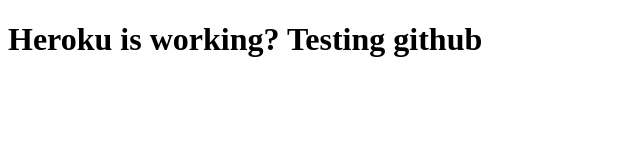
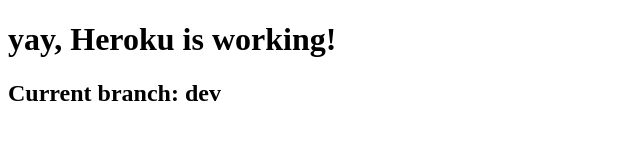
Before and after one commit to LucasCarlssonn/lab4backend, a website: page public/index.html in a window 1280 px wide. Shown: the whole page, without its empty margins (0-640 px from the left). Drawn offline with Linux system fonts and the light colour scheme.

Commit message:
Changed text in html

```diff
--- a/public/index.html
+++ b/public/index.html
@@ -7,6 +7,7 @@
     <title>lab4backend</title>
 </head>
 <body>
-    <h1>Heroku is working? Testing github</h1>
+    <h1>yay, Heroku is working!</h1>
+    <h2>Current branch: dev</h2>
 </body>
 </html>
```
